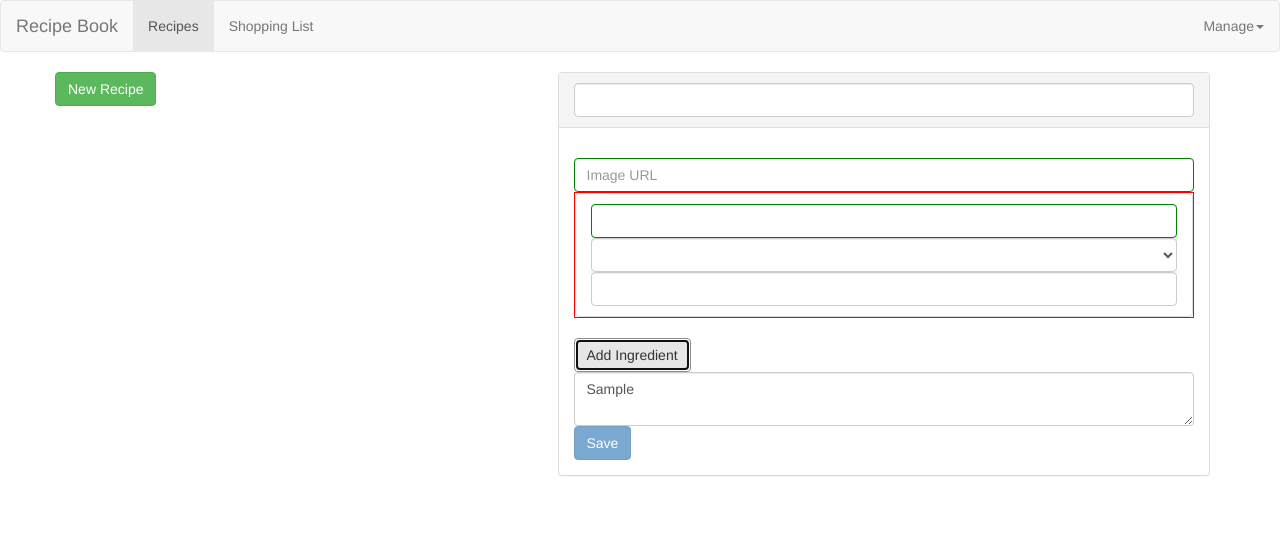
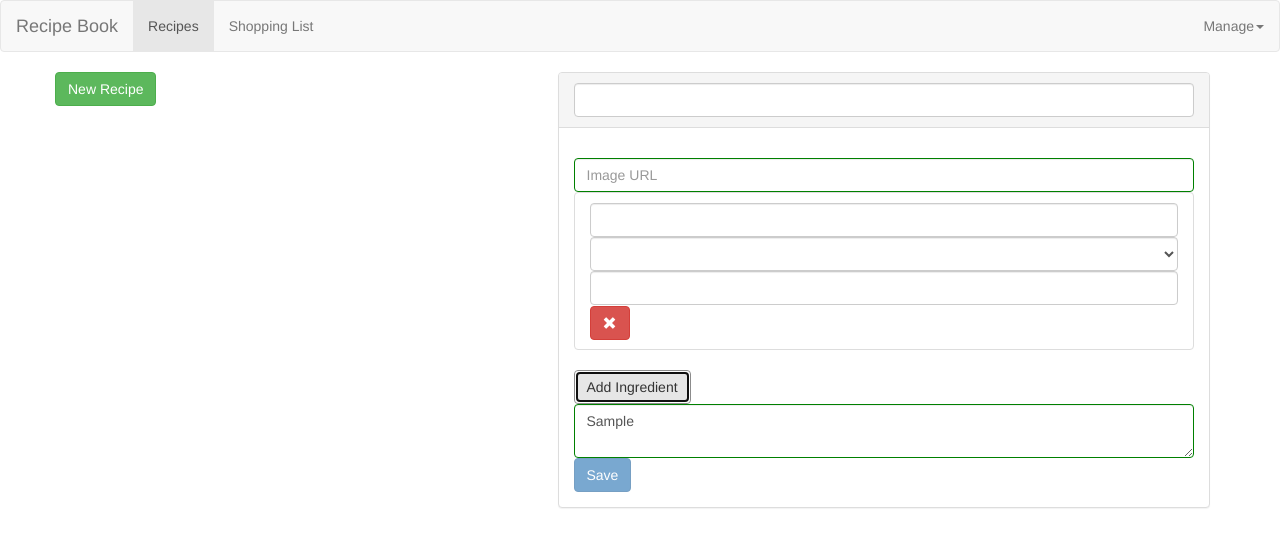
Before and after one commit to HartlIKS/angular-course-project_Recipe-Book, an Angular app: page /recipes/new in a window 1280 px wide. Both pictures are taken after typing "Sample" into the empty fields and a click on the button "Add Ingredient". Shown: the top 544 px of the page. Built offline with nearby package versions, Linux system fonts and the light colour scheme.

Commit message:
Added remove ingredient button

```diff
--- a/src/app/recipes/recipe-edit/recipe-edit.component.css
+++ b/src/app/recipes/recipe-edit/recipe-edit.component.css
@@ -1,7 +1,9 @@
 input.ng-touched.ng-invalid,
-ul.ng-invalid {
+textarea.ng-touched.ng-invalid,
+select.ng-touched.ng-invalid {
     border: 1px solid red;
 }
-input.ng-valid {
+input.ng-valid,
+textarea.ng-valid {
     border: 1px solid green;
 }
--- a/src/app/recipes/recipe-edit/recipe-edit.component.html
+++ b/src/app/recipes/recipe-edit/recipe-edit.component.html
@@ -6,16 +6,22 @@
         <input type="text" formControlName="recipeImage" placeholder="Image URL" class="form-control">
         <div class="media-bottom">
             <ul class="list-group" formArrayName="ingredients">
-                <li class="list-group-item" [formGroupName]="i" *ngFor="let ingredient of ingredients.controls; let i = index">
+                <li class="list-group-item form-group" [formGroupName]="i"
+                    *ngFor="let ingredient of ingredients.controls; let i = index">
                     <input type="number" formControlName="amount" class="form-control">
                     <select name="unit" formControlName="unit" class="form-control">
                         <option value="">Count</option>
                         <option *ngFor="let unit of units | keyvalue" [value]="unit.key">{{unit.key}}</option>
                     </select>
                     <input type="text" formControlName="name" class="form-control">
+                    <button type="button" class="btn btn-danger glyphicon glyphicon-remove"
+                        (click)="removeIngredient(i)"></button>
                 </li>
             </ul>
-            <button class="btn btn-default" type="button" (click)="newIngredient()">Add Ingredient</button>
+            <button class="btn" [ngClass]="{
+                'btn-success': ingredients.controls.length == 0,
+                'btn-default': ingredients.controls.length > 0
+            }" type="button" (click)="newIngredient()">Add Ingredient</button>
             <textarea formControlName="preparation" class="form-control"></textarea>
             <button class="btn btn-primary" type="submit" [disabled]="recipeForm.invalid">Save</button>
         </div>
--- a/src/app/recipes/recipe-edit/recipe-edit.component.ts
+++ b/src/app/recipes/recipe-edit/recipe-edit.component.ts
@@ -54,7 +54,7 @@ export class RecipeEditComponent implements OnInit {
         this.recipeForm.setValue({
           "recipeName": this.currentRecipe.name,
           "recipeImage": this.currentRecipe.imagePath,
-          "ingredients": this.currentRecipe.ingredients?.map(i => ({"name": i.name, "amount": i.amount.amount, "unit": i.amount.unit})) || [],
+          "ingredients": this.currentRecipe.ingredients?.map(i => ({ "name": i.name, "amount": i.amount.amount, "unit": i.amount.unit })) || [],
           "preparation": this.currentRecipe.preparation
         });
       }
@@ -64,17 +64,22 @@ export class RecipeEditComponent implements OnInit {
   private newIngredientFormGroup(name?: string, amount?: IngredientVolume) {
     return new FormGroup({
       "name": new FormControl(name, Validators.required),
-      "amount": new FormControl(amount?.amount, Validators.min(0)),
+      "amount": new FormControl(amount?.amount, [Validators.required, Validators.min(0)]),
       "unit": new FormControl(amount?.unit, Validators.required)
     });
   }
+
 
   ngOnDestroy(): void {
     this.sub.unsubscribe();
   }
 
   newIngredient(): void {
-    this.ingredients.push(this.newIngredientFormGroup(), {emitEvent: true});
+    this.ingredients.push(this.newIngredientFormGroup(), { emitEvent: true });
+  }
+
+  removeIngredient(index: number): void {
+    this.ingredients.removeAt(index, { emitEvent: true });
   }
 
   onSubmit(): void {
@@ -85,7 +90,7 @@ export class RecipeEditComponent implements OnInit {
       amount: new IngredientVolume(v.amount, v.unit)
     }));
     this.currentRecipe.preparation = this.recipeForm.value.preparation;
-    if("id" in this.route.snapshot.params) this.router.navigate([".."], {relativeTo: this.route});
+    if ("id" in this.route.snapshot.params) this.router.navigate([".."], { relativeTo: this.route });
     this.recipeBook.addRecipe(this.currentRecipe);
   }
 }
```
